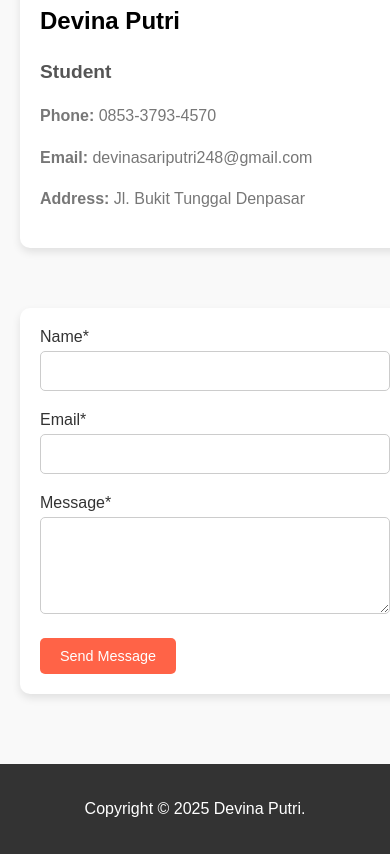
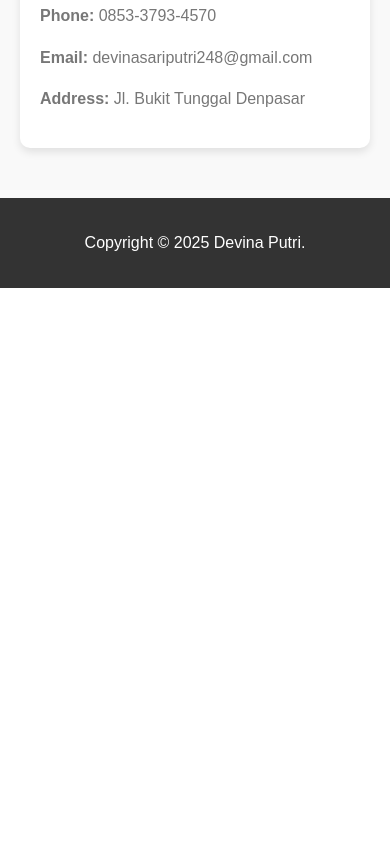
Before and after one commit to devinaptri/Website-Pribadi, a plain HTML site: page index.html in a window 390 px wide. Shown: the part 5515-6369 px from the top of the page. After the commit the page ends 5803 px from the top, so only its background shows below. Drawn offline with Linux system fonts and the light colour scheme.

Commit message:
Update website

```diff
--- a/index.html
+++ b/index.html
@@ -130,22 +130,6 @@
                     <p><strong>Address:</strong> Jl. Bukit Tunggal Denpasar</p>
                 </div>
             </div>
-            <form class="contact-form" action="https://formspree.io/f/mdkazlba" method="POST">
-                <div class="form-group">
-                    <label for="name">Name*</label>
-                    <input type="text" id="name" name="name" required>
-                </div>
-                <div class="form-group">
-                    <label for="email">Email*</label>
-                    <input type="email" id="email" name="email" required>
-                </div>
-                <div class="form-group">
-                    <label for="message">Message*</label>
-                    <textarea id="message" name="message" rows="5" required></textarea>
-                </div>
-                <button type="submit" class="btn">Send Message</button>
-            </form>
-        </div>
     </section>
 
     <footer>
--- a/responsive.css
+++ b/responsive.css
@@ -20,6 +20,20 @@
     }
 }
 
+@media (max-width: 480px) {
+    .hero h1 {
+    font-size: 2em;
+}
+
+.hero p {
+    font-size: 1.2em;
+}
+
+.btn {
+    font-size: 0.9em;
+}
+}
+
 @media (max-width: 768px) {
     .about-content {
         flex-direction: column;
@@ -35,16 +49,6 @@
     .about-text {
         text-align: center;
     }
-
-    .contact-container {
-        flex-direction: column;
-    }
-
-    .contact-info,
-    .contact-form {
-        width: 100%;
-        margin-bottom: 20px;
-    }
 }
 
 @media (max-width: 768px) {
@@ -59,16 +63,8 @@
     }
 }
 
-@media (max-width: 480px) {
-    .hero h1 {
-    font-size: 2em;
+@media (max-width: 768x) {
+    .contact-info {
+        width: 90%;
+    }
 }
-
-.hero p {
-    font-size: 1.2em;
-}
-
-.btn {
-    font-size: 0.9em;
-}
-}
--- a/style.css
+++ b/style.css
@@ -257,18 +257,6 @@ nav {
     color: #555;
 }
 
-@media (max-width: 768px) {
-    .experience-grid {
-        grid-template-columns: repeat(2, 1fr);
-    }
-}
-
-@media (max-width: 480px) {
-    .experience-grid {
-        grid-template-columns: 1fr;
-    }
-}
-
 .contact-section {
     padding: 50px 20px;
     background-color: #f9f9f9;
@@ -278,25 +266,15 @@ nav {
 .contact-section h2 {
     font-size: 2em;
     margin-bottom: 40px;
-        padding: 50px 20px;
-        background-color: #f4f4f4;
-        text-align: center;
     }
-
-.contact-container {
-    display: flex;
-    justify-content: space-between;
-    gap: 40px;
-    max-width: 1200px;
-    margin: 0 auto;
-}
 
 .contact-info {
     background-color: #fff;
     padding: 20px;
     border-radius: 10px;
     box-shadow: 0 4px 8px rgba(0, 0, 0, 0.1);
-    width: 40%;
+    max-width: 600px;
+    margin: 0 auto;
     text-align: left;
 }
 
@@ -322,66 +300,6 @@ nav {
     text-decoration: none;
 }
 
-.contact-form {
-    background-color: #fff;
-    padding: 20px;
-    border-radius: 10px;
-    box-shadow: 0 4px 8px rgba(0, 0, 0, 0.1);
-    width: 60%;
-    text-align: left;
-}
-
-.form-group {
-    margin-bottom: 20px;
-}
-
-.form-group label {
-    display: block;
-    font-size: 1em;
-    margin-bottom: 5px;
-    color: #333;
-}
-
-.form-group input,
-.form-group textarea {
-    width: 100%;
-    padding: 10px;
-    font-size: 1em;
-    border: 1px solid #ccc;
-    border-radius: 5px;
-    box-sizing: border-box;
-}
-
-.form-group textarea {
-    resize: vertical;
-}
-
-.btn {
-    background-color: #ff6347;
-    color: white;
-    padding: 10px 20px;
-    font-size: 1em;
-    border: none;
-    border-radius: 5px;
-    cursor: pointer;
-    transition: background-color 0.3s ease;
-}
-
-.btn:hover {
-    background-color: #e5533d;
-}
-
-@media (max-width: 768px) {
-    .contact-container {
-        flex-direction: column;
-    }
-
-    .contact-info,
-    .contact-form {
-        width: 100%;
-    }
-}
-
 footer {
     background-color: #333;
     color: white;
```
